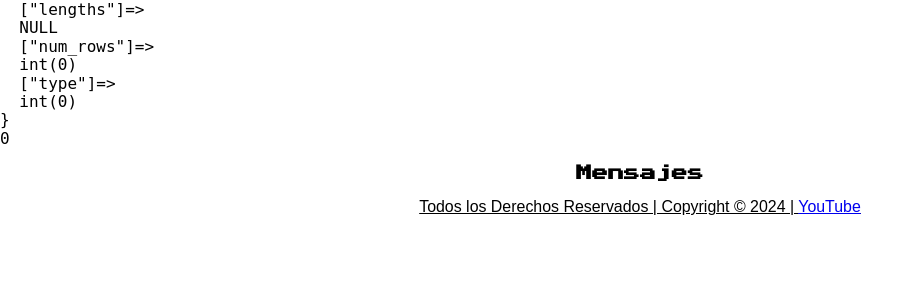
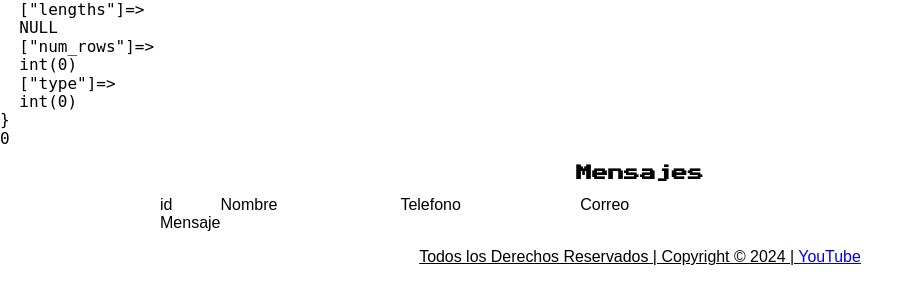
Before and after one commit to GAKC05/NuvCraftPage, a PHP site: page /read.php in a window 1280 px wide. Shown: the part 202-506 px from the top of the page, without its empty margins (0-923 px from the left). Run offline with PHP 8.4, Linux system fonts and the light colour scheme; data that the repository does not hold is empty.

Commit message:
cambios realizados 11-06-2024_10-36

```diff
--- a/css/styles.css
+++ b/css/styles.css
@@ -272,13 +272,6 @@ footer{
 }
 
 /*MENSAJES FORMULARIOS*/
-.verificacionmsg{
-    .contenedor{
-        font-weight: bold;
-        text-align: center;
-    }
-}
-
 .success{
     background-color: #00B30E;
     color: #ffffff;
@@ -291,3 +284,18 @@ footer{
     background-color: #F02721;
     color: #ffffff;
 }
+
+.mensaje{
+    width: 58%;
+    text-align: center;
+    border-radius: 1rem;
+    border: .3rem solid --azul1;
+    margin-top: 3rem;
+    font-size: 3rem;
+    text-transform: uppercase;
+}
+
+.fila{
+    display: grid;
+    grid-template-columns: .3fr 1fr 1fr 3fr;
+}
--- a/read.php
+++ b/read.php
@@ -13,6 +13,23 @@
 <h2>Mensajes</h2>
 
 <div class="contenedor listado">
+    <div class="fila cabecera">
+        <div class="campocabeccera textonormal">
+            id
+        </div>
+        <div class="campocabeccera textonormal">
+            Nombre
+        </div>
+        <div class="campocabeccera textonormal">
+            Telefono
+        </div>
+        <div class="campocabeccera textonormal">
+            Correo
+        </div>
+        <div class="campocabeccera textonormal">
+            Mensaje
+        </div>
+    </div>
     <?php
     while($row = $result->fetch_assoc()){
         ?>
```
